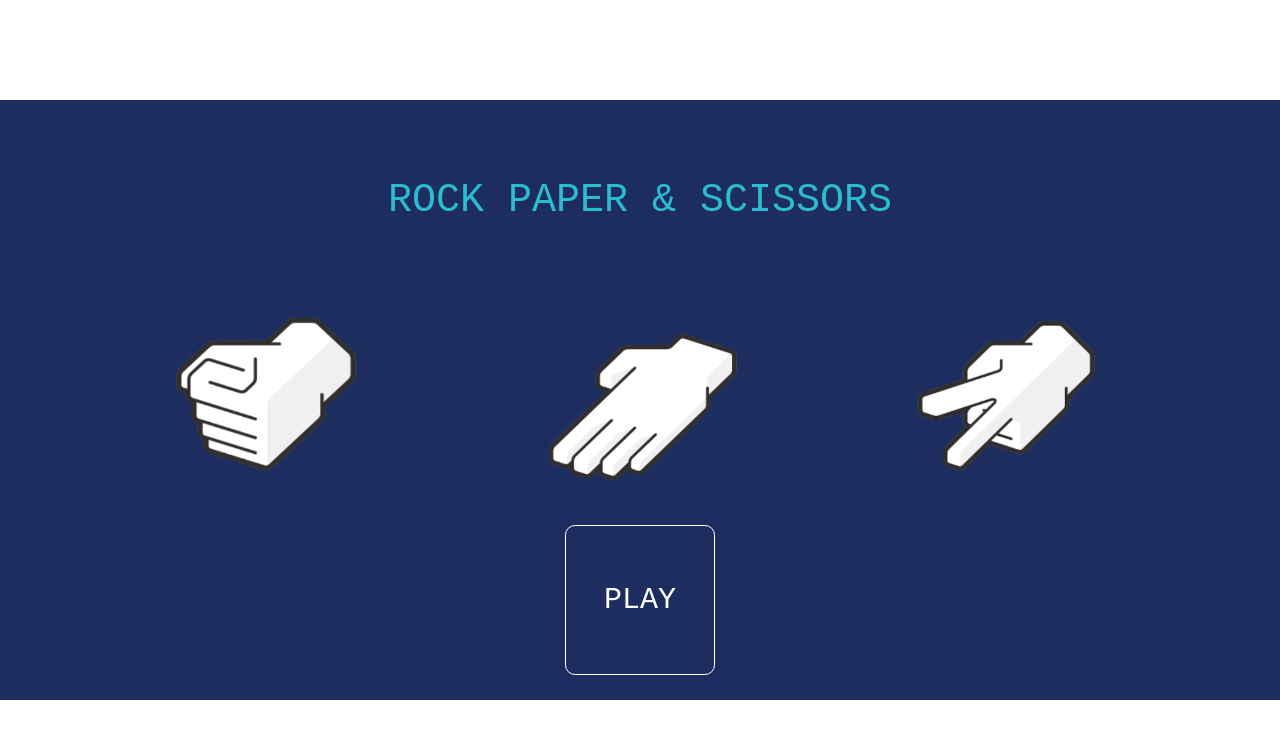
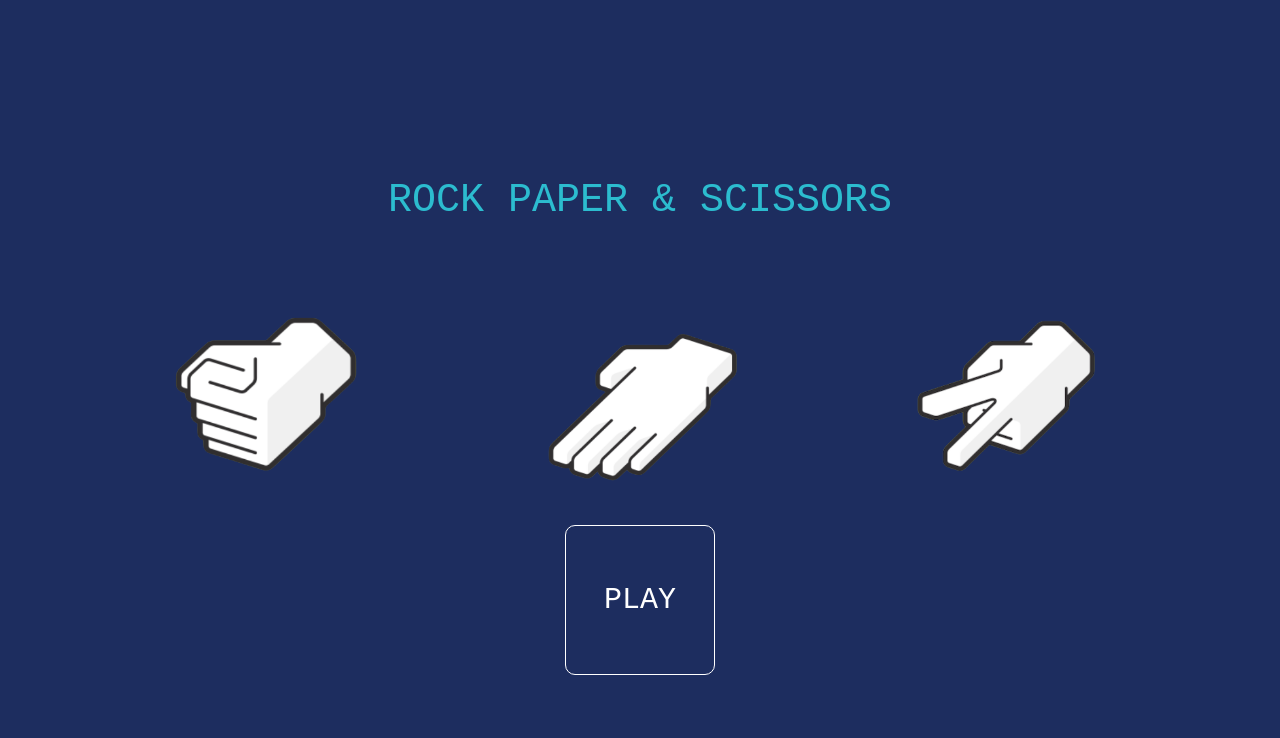
Before and after one commit to Tomal1/rock-paper-scissors, a React (Vite) app: page /rock-paper-scissors in a window 1280 px wide. Shown: the top 738 px of the page. Built offline with nearby package versions, Linux system fonts and the light colour scheme.

Commit message:
intro page backgrond color covers entire height

```diff
--- a/src/assets/style/intro.css
+++ b/src/assets/style/intro.css
@@ -59,9 +59,10 @@
 }
 
 #intro {
-  margin-top: 12.5vh;
+  padding-top: 12.5vh;
   background: rgb(29, 45, 95);
   color: rgb(44, 188, 207);
+  height: 100vh;
 }
 
 .titleCon {
--- a/src/components/intro.jsx
+++ b/src/components/intro.jsx
@@ -1,6 +1,8 @@
 
 import React from "react"
 import "../assets/style/intro.css"
+
+//this link is used to redirect to other pages
 import { Link } from "react-router-dom"
 
 
```
